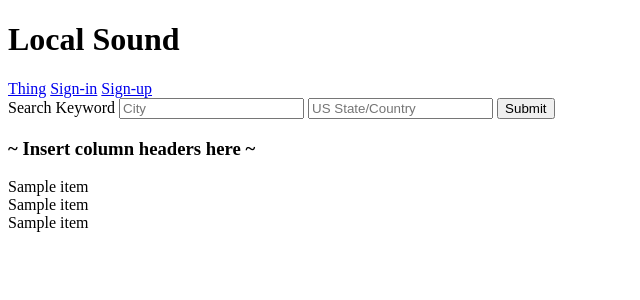
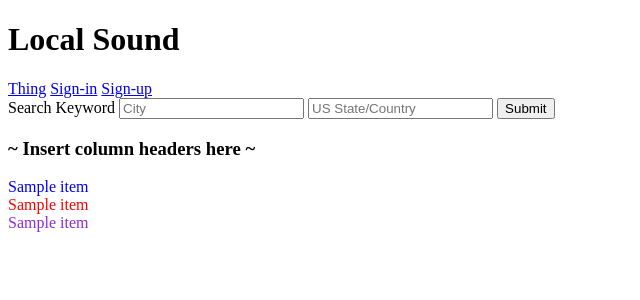
Before and after one commit to Mehayla/LocalSounds, a Flask app: template Templates/home.html in a window 1280 px wide. Shown: the top 300 px of the page, without its empty margins (0-640 px from the left). Run offline with Flask 2, Linux system fonts and the light colour scheme; the template is opened without the code that fills it: most values are stand-ins (such as "Sample title", 1, 10 or a date in 2020).

Commit message:
CSS is working!

```diff
--- a/Static/CSS/style.css
+++ b/Static/CSS/style.css
@@ -9,22 +9,22 @@
 
 
 
-.column {
+/* .column {
     width: 25%;
-  }
+  } */
 
-#artist_name {
-    text-decoration-color: blue;
+.artist_name {
+    color: blue;
     align-content:left;
   }
 
-#artist_album {
-    text-decoration-color:blueviolet;
+.artist_album {
+    color:blueviolet;
     align-content:right;
   }
 
-#artist_toptrack {
-    text-decoration-color: red;
+.artist_toptrack {
+    color: red;
     align-content:center;
   }
 
--- a/Templates/base.html
+++ b/Templates/base.html
@@ -11,7 +11,7 @@
         integrity="sha256-QWo7LDvxbWT2tbbQ97B53yJnYU3WhH/C8ycbRAkjPDc="
         crossorigin="anonymous"></script>
 
-        <link rel="stylesheet" src="/Static/CSS/style.css">
+        <link rel="stylesheet" href="/static/css/style.css">
 
     </head>
 
--- a/Templates/home.html
+++ b/Templates/home.html
@@ -13,13 +13,14 @@
     <input type="submit" id="search-button"></input>
 </form>
 
+<!-- look into table function or bootstrap -->
 <div id = 'playlist'>
     <h3>~ Insert column headers here ~</h3>
     {% for item in rec_list %}
         <div class='row'>
-            <div class='column' id='artist_name'>{{ item }}</div>
-            <div class='column' id='artist_toptrack'>{{ item }}</div>
-            <div class='column' id='artist_album'>{{ item }}</div>
+            <div class='artist_name'>{{ item }}</div>
+            <div class='artist_toptrack'>{{ item }}</div>
+            <div class='artist_album'>{{ item }}</div>
         </div>
     {% endfor %}
 </div>
--- a/server.py
+++ b/server.py
@@ -28,23 +28,25 @@ def welcome_home():
 
         rec_list = get_artists(city, state)
 
-        spotify_dic = {} # Make this a dictionary???? perhaps . . .
+        # spotify_dic = {} # Make this a dictionary???? perhaps . . . Make this a CRUD funtion
 
-        for artist in rec_list:
-            artist_info = sp.search(artist, limit = 1, type = 'artist')
-            artist_id = artist_info['artists']['items'][0]['id']
-            spotify_id.append(artist_id)
+        # for artist in rec_list:
+        #     artist_info = sp.search(artist, limit = 1, type = 'artist')
+        #     artist_id = artist_info['artists']['items'][0]['id']
+        #     spotify_id.append(artist_id)
 
-            artist_tracks = sp.artist_top_tracks(artist_id)
+        #     artist_tracks = sp.artist_top_tracks(artist_id)
 
-            track_album_name = artist_tracks['tracks'][0]['album']['name']
-            artist_name = artist_tracks['tracks'][0]['artists'][0]['name']
-            artist_uri = artist_tracks['tracks'][0]['uri'] #WHAT is a URI used for?
-            track_preview = artist_tracks['tracks'][0]['preview_url']
-            track_name = artist_tracks['tracks'][0]['name']
+        #     track_album_name = artist_tracks['tracks'][0]['album']['name']
+        #     artist_name = artist_tracks['tracks'][0]['artists'][0]['name']
+        #     artist_uri = artist_tracks['tracks'][0]['uri'] #WHAT is a URI used for?
+        #     track_preview = artist_tracks['tracks'][0]['preview_url']
+        #     track_name = artist_tracks['tracks'][0]['name']
 
-        payload = []
-        return render_template("home.html", spotify_dic=spotify_dic)
+        # spotify_dic=spotify_dic
+
+        # payload = []
+        return render_template("home.html", rec_list=rec_list)
 
 
     return render_template("home.html")
```
Also changed, not shown: Static/JS/PlaylistRec.jsx (deleted, +0 -43 lines), Static/JS/playlist_rec.js (deleted, +0 -38 lines).
